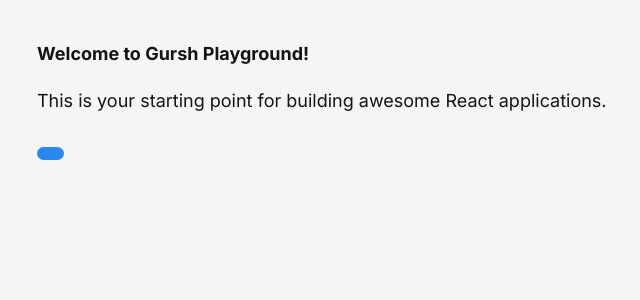
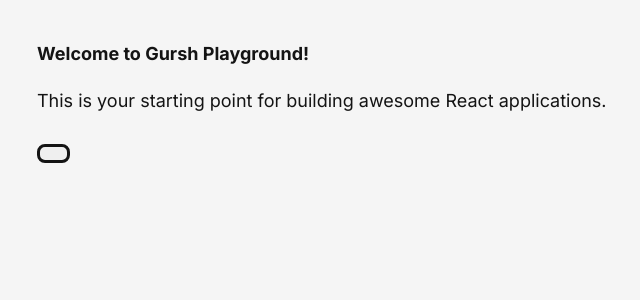
Before and after one commit to compsigh/repost, a Next.js app: page /gurshplayground in a window 1280 px wide. Shown: the top 300 px of the page, without its empty margins (278-918 px from the left). Built offline with nearby package versions, Linux system fonts and the light colour scheme.

Commit message:
button states complete-globals&&receptacle

```diff
--- a/app/globals.css
+++ b/app/globals.css
@@ -82,13 +82,10 @@ input {
 /* recycle button  */
 button {
   padding: 0.5em 1em;
-  outline: 2px #141414;
-  background-color: #d5d5d5;
   font-family: var(--font-sans);
-  color: white;
-  border: 0;
+  color: #141414;
+  border: 3px solid #141414;
   border-radius: 8px;
-  border-color: #141414;
   cursor: pointer;
 }
 
@@ -97,28 +94,35 @@ button:active {
   transform: scale(0.95);
 }
 
-button.tSelected {
-  background-color: #14141445;
+button.selected#trash {
+  background-color: #14141499;
+  color: #f5f5f5;
 }
 
-button.recycle {
-  background-color: var(--color-recycle);
+button#recycle {
+  border-color: var(--color-recycle);
 }
 
-button.recycle:active {
+button#recycle:active {
   background-color: var(--color-recycle);
   transform: scale(0.95);
 }
 
-button.compost {
-  background-color: var(--color-compost);
+button.selected#recycle {
+  background-color: #2A88EC99;
+  color: #f5f5f5;
 }
 
-button.compost:active {
+button#compost {
+  border-color: var(--color-compost);
+}
+
+button#compost:active {
   background-color: var(--color-compost);
   transform: scale(0.95);
 }
 
-/* button.cSelected {
-  background-color: var(#00c77445);
-} */
+button.selected#compost {
+  background-color: #00C77499;
+  color: #f5f5f5;
+}
```
Also changed, not shown: components/ReceptacleSelector/ReceptacleSelector.tsx (+10 -6 lines).
